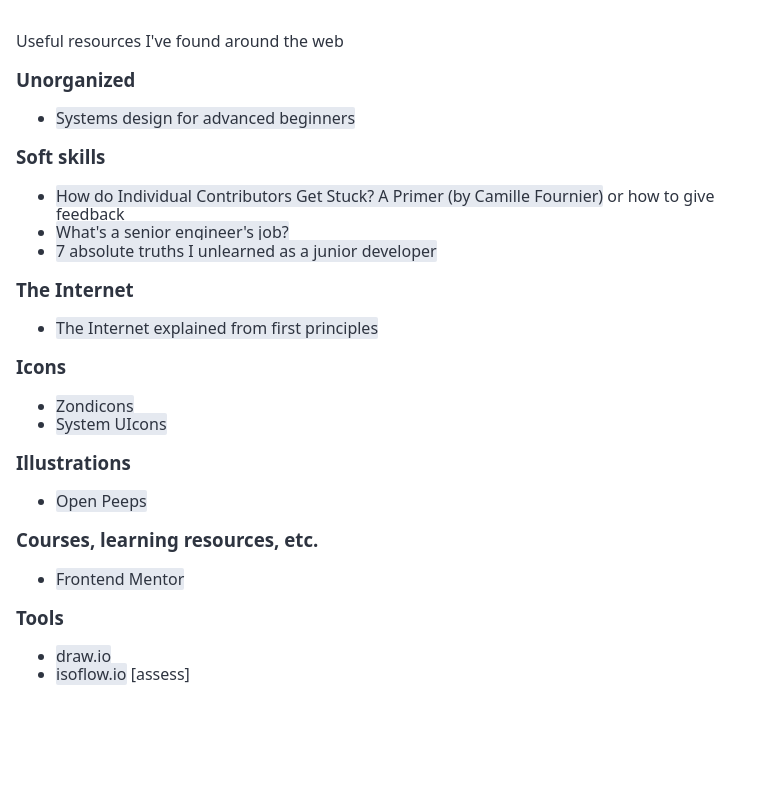
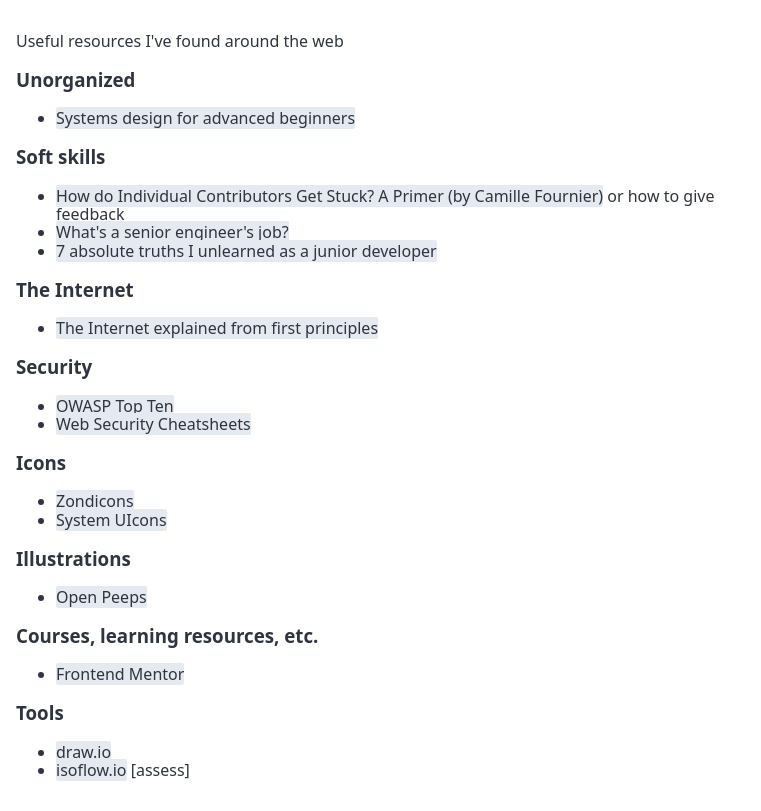
Before and after one commit to eugiellimpin/website, an Eleventy site: page resources.md in a window 1280 px wide. Shown: the whole page, without its empty margins (0-761 px from the left). Built offline with nearby package versions, Linux system fonts and the light colour scheme; Eleventy itself is replaced by a stand-in of ours; files that its build step writes are made by us from their sources.

Commit message:
Add security section

```diff
--- a/resources.md
+++ b/resources.md
@@ -18,6 +18,11 @@ Useful resources I've found around the web
 
 - [The Internet explained from first principles](https://explained-from-first-principles.com/internet)
 
+### Security
+
+- [OWASP Top Ten](https://owasp.org/www-project-top-ten/)
+- [Web Security Cheatsheets](https://pragmaticwebsecurity.com/cheatsheets.html)
+
 ### Icons
 
 - [Zondicons](https://www.zondicons.com/)
```
